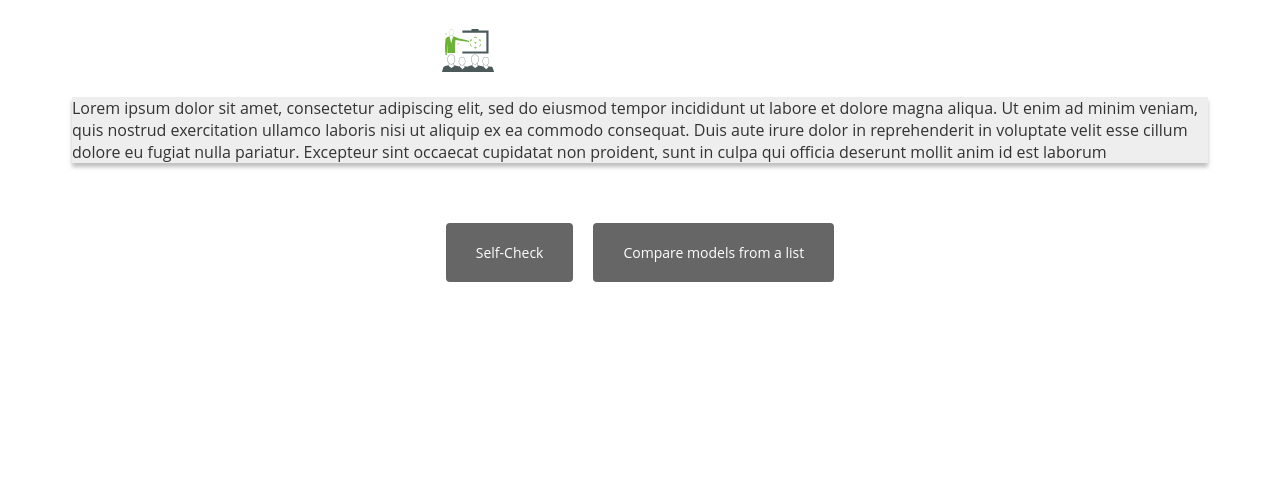
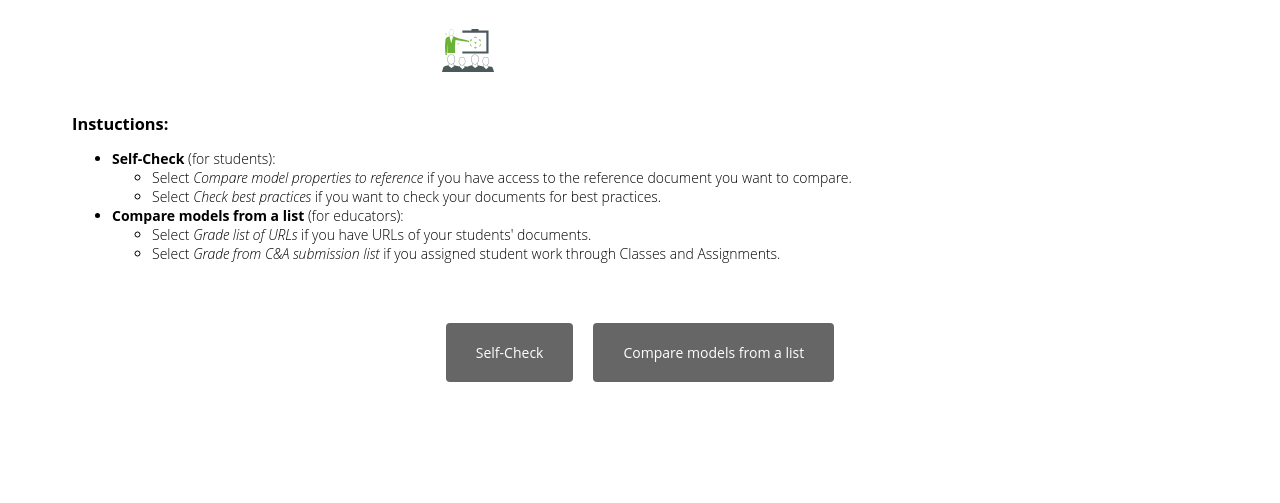
Before and after one commit to PTC-Education/learning-app, a Django app: template grader/templates/grader/index.html in a window 1280 px wide. Shown: the top 503 px of the page. Run offline with Django 4.2, Linux system fonts and the light colour scheme; the template is opened without the code that fills it, so the values that code supplies are empty.

Commit message:
New Home Page

```diff
--- a/grader/static/grader/newindex.css
+++ b/grader/static/grader/newindex.css
@@ -1,7 +1,12 @@
 .instructions{
-    width: 100%;
-    background-color: #EEE;
-    box-shadow: 0px 4px 4px 0px rgba(0, 0, 0, 0.25);
+    width: 90%;
+    color: #000;
+    background-color: white;
+    font-family: Flama,Open Sans,Helvetica Neue,Helvetica,Arial,sans-serif;
+    font-size: 14px;
+    font-style: normal;
+    font-weight: 350;
+    line-height: normal;
 }
 
 button.select{
--- a/grader/templates/grader/index.html
+++ b/grader/templates/grader/index.html
@@ -26,14 +26,33 @@
     <!-- General instructions -->
 
     <div class="instructions">
-        Lorem ipsum dolor sit amet, consectetur adipiscing elit, sed do eiusmod tempor incididunt ut labore et dolore magna aliqua. Ut enim ad minim veniam, quis nostrud exercitation ullamco laboris nisi ut aliquip ex ea commodo consequat. Duis aute irure dolor in reprehenderit in voluptate velit esse cillum dolore eu fugiat nulla pariatur. Excepteur sint occaecat cupidatat non proident, sunt in culpa qui officia deserunt mollit anim id est laborum
+        <h3>
+            Instuctions:
+        </h3>
+            <ul>
+
+                <li><b>Self-Check</b> (for students):</li>
+                <ul>
+                    <li>Select <i>Compare model properties to reference</i> if you have access to the reference document you want to compare.</li>
+                    <li>Select <i>Check best practices</i> if you want to check your documents for best practices.</li>
+                </ul>
+                <li><b>Compare models from a list</b> (for educators): </li>
+                <ul>
+                    <li>Select <i>Grade list of URLs</i> if you have URLs of your students' documents.</li>
+                    <li>Select <i>Grade from C&A submission list</i> if you assigned student work through Classes and Assignments.</li>
+                </ul>
+            </ul>
+
+
+
+
     </div>
     <div class="select-container">
         <div class="dropdown">
             <button class="select">Self-Check</button>
             <div class="dropdown-content">
                 <!--Load url page for single file comparison-->
-                <form action="{% url 'grader:comp' user.os_user_id 'student'%}"onsubmit="loading_grades()">
+                <form action="{% url 'grader:comparewithurl' user.os_user_id 'student'%}"onsubmit="loading_grades()">
                     <input class="options" type="submit" value="Compare model properties to reference">
                 </form>
                 <!--Load url page for best practices check-->
@@ -47,7 +66,7 @@
             <button class="select">Compare models from a list</button>
                 <div class="dropdown-content">
                     <!--Load url page for multi file comparison-->
-                    <form action="{% url 'grader:comp' user.os_user_id 'educator'%}"onsubmit="loading_grades()">
+                    <form action="{% url 'grader:comparewithurl' user.os_user_id 'educator'%}"onsubmit="loading_grades()">
                     <input class="options" type="submit" value="Grade list of URLs">
                 </form>
                 <!--Load url page for group comparison through classes and assignments-->
--- a/grader/urls.py
+++ b/grader/urls.py
@@ -14,5 +14,5 @@ urlpatterns = [
     path('upload_csv/<str:os_user_id>/csv', views.upload_csv, name='upload_csv'),
     path('grade/<str:os_user_id>/<str:ref_url>/', views.grade_model, name="grade"),
     path('grade/<str:os_user_id>/', views.grade_model, name="grade"),
-    path('comp/<str:os_user_id>/<str:usertype>/', views.comp, name="comp"),
+    path('comparewithurl/<str:os_user_id>/<str:usertype>/', views.comparewithurl, name="comparewithurl"),
 ]
--- a/grader/views.py
+++ b/grader/views.py
@@ -145,8 +145,8 @@ def grader(request: HttpRequest, os_user_id: str, mass_props=None):
 
 
 
-#Test - Nov 14 - start
-def comp(request: HttpRequest, os_user_id: str , usertype:str):
+
+def comparewithurl(request: HttpRequest, os_user_id: str , usertype:str):
     """
    This function will open the url input html customized for single url and multiurl+upload csv function.
 
@@ -167,7 +167,7 @@ def comp(request: HttpRequest, os_user_id: str , usertype:str):
         "user": curr_user,
         "usertype":usertype,
         }
-    return render(request, "grader/compare.html", context=context)
+    return render(request, "grader/urlinput.html", context=context)
 
 
 
```
Also changed, not shown: grader/templates/grader/urlinput.html (renamed from grader/templates/grader/compare.html).
